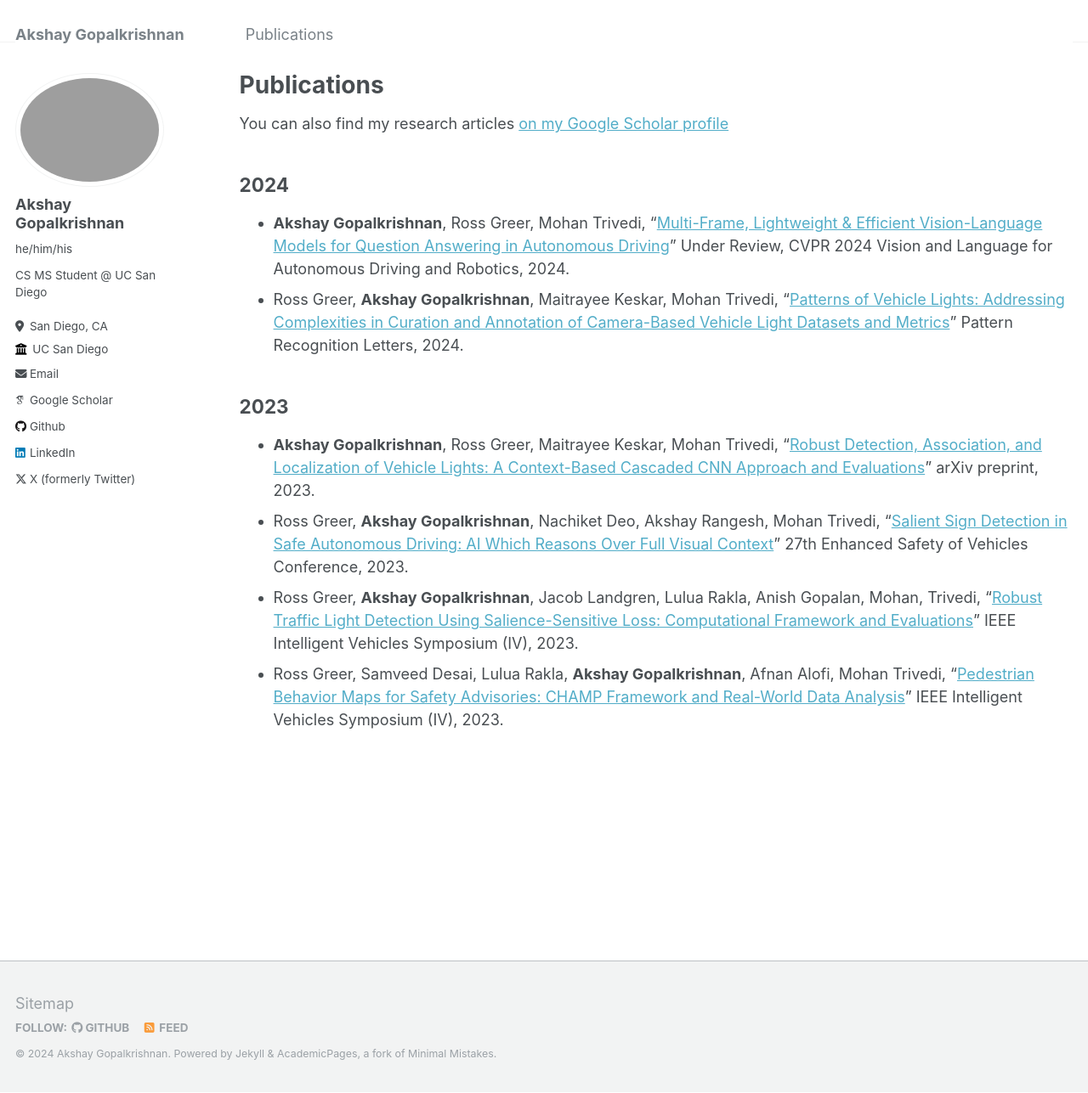
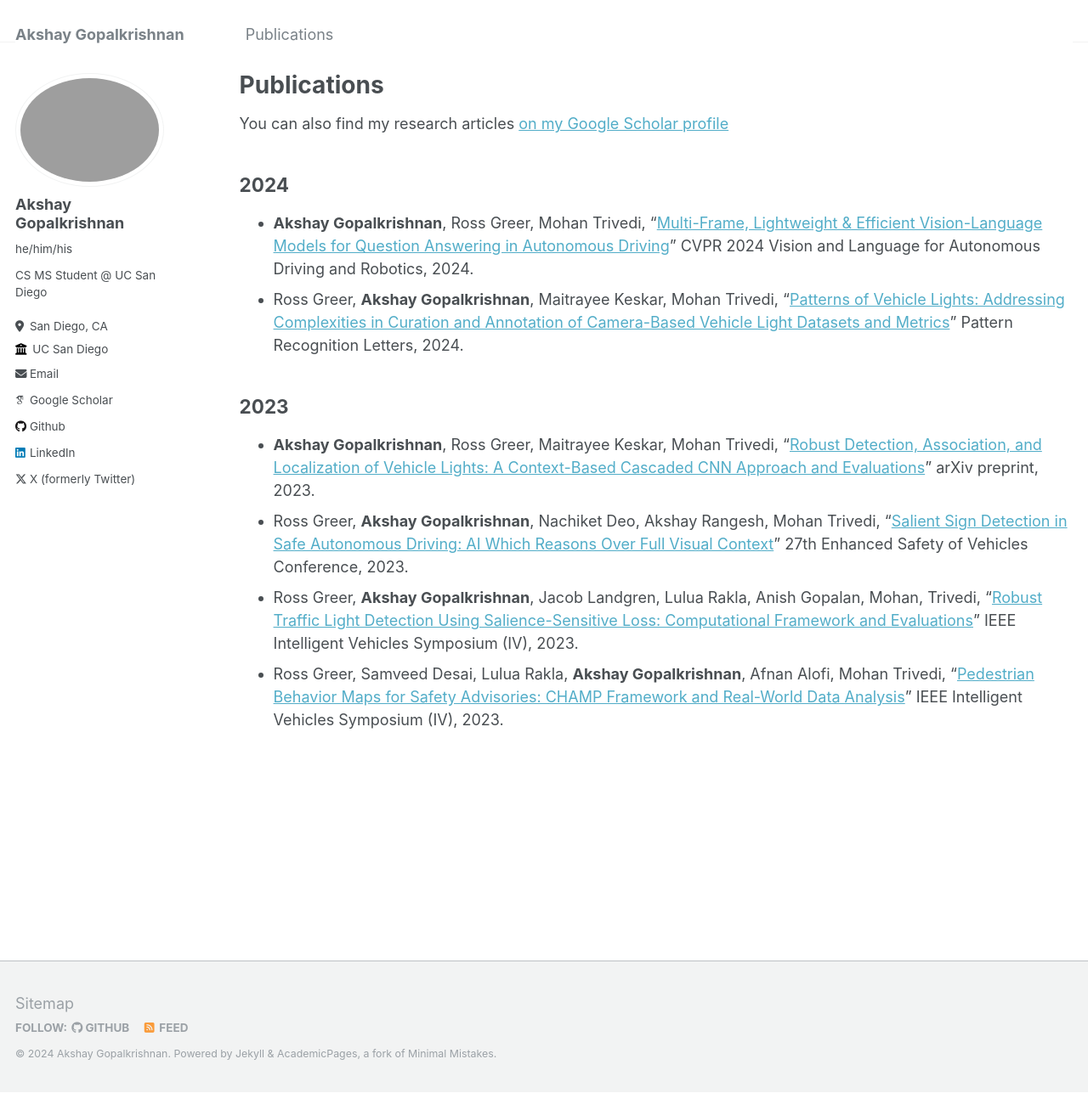
Before and after one commit to akshaygopalkr/akshaygopalkr.github.io, a Jekyll site: the page built from _pages/publications.md, in a window 1280 px wide and 1287 px high. Shown: the whole window at 85% size. Built offline with Jekyll 4.4.1, drawn with Linux system fonts in a browser that asks for light colours; some web fonts are replaced.

Commit message:
Update publications.md

```diff
--- a/_pages/publications.md
+++ b/_pages/publications.md
@@ -8,7 +8,7 @@ author_profile: true
 You can also find my research articles [on my Google Scholar profile](https://scholar.google.com/citations?user=YStWLX8AAAAJ&hl=en)
 
 ## 2024
-* **Akshay Gopalkrishnan**, Ross Greer, Mohan Trivedi, "[Multi-Frame, Lightweight & Efficient Vision-Language Models for Question Answering in Autonomous Driving](https://arxiv.org/abs/2403.19838)" Under Review, CVPR 2024 Vision and Language for Autonomous Driving and Robotics, 2024.
+* **Akshay Gopalkrishnan**, Ross Greer, Mohan Trivedi, "[Multi-Frame, Lightweight & Efficient Vision-Language Models for Question Answering in Autonomous Driving](https://arxiv.org/abs/2403.19838)" CVPR 2024 Vision and Language for Autonomous Driving and Robotics, 2024.
 * Ross Greer, **Akshay Gopalkrishnan**, Maitrayee Keskar, Mohan Trivedi, “[Patterns of Vehicle Lights: Addressing Complexities in Curation and Annotation of Camera-Based Vehicle Light Datasets and Metrics](https://www.sciencedirect.com/science/article/pii/S0167865524000047)” Pattern Recognition Letters, 2024.
 
 ## 2023
```
